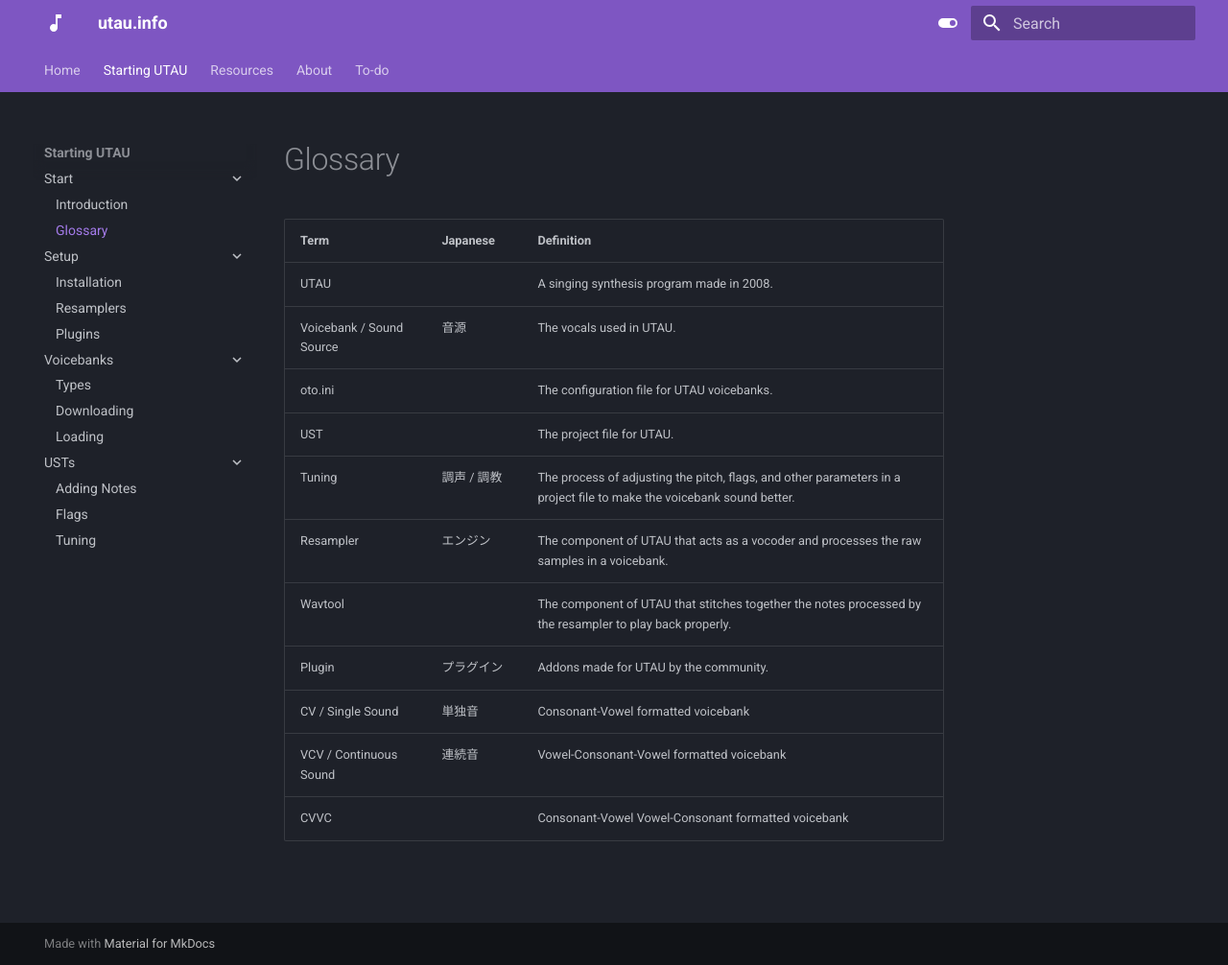
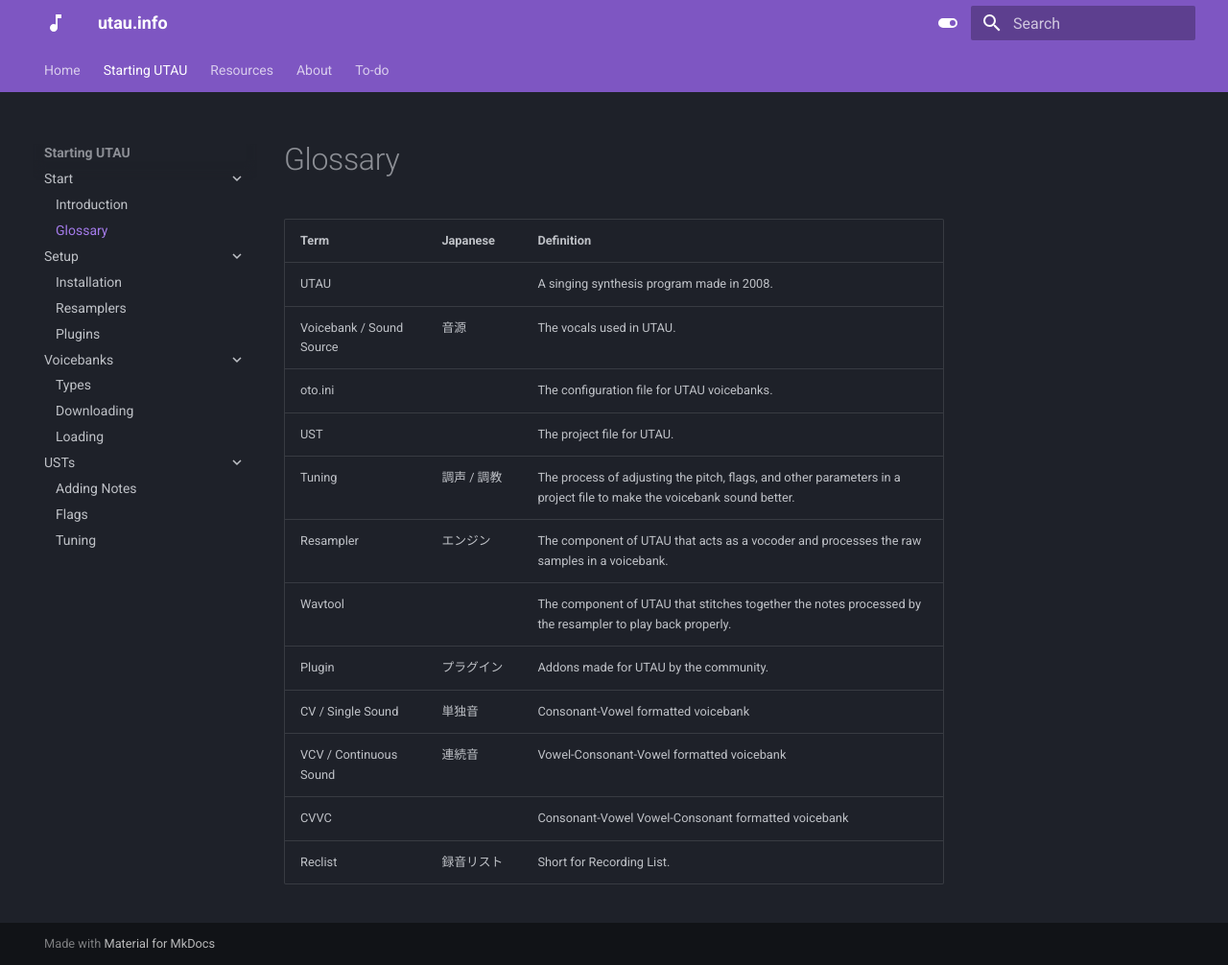
Before and after one commit to nagotown/utau.info, an MkDocs documentation site: the page built from docs/start/glossary.md, in a window 1280 px wide and 1006 px high. Shown: the whole window at 96% size. Built offline with MkDocs 1.6.1 and Material for MkDocs 9.7.7, drawn with Linux system fonts in a browser that asks for light colours.

Commit message:
Update Start>Glossary

```diff
--- a/docs/start/glossary.md
+++ b/docs/start/glossary.md
@@ -11,3 +11,4 @@
 | CV / Single Sound | 単独音 | Consonant-Vowel formatted voicebank |
 | VCV / Continuous Sound | 連続音 | Vowel-Consonant-Vowel formatted voicebank |
 | CVVC |  | Consonant-Vowel Vowel-Consonant formatted voicebank |
+| Reclist | 録音リスト | Short for Recording List. |
```
